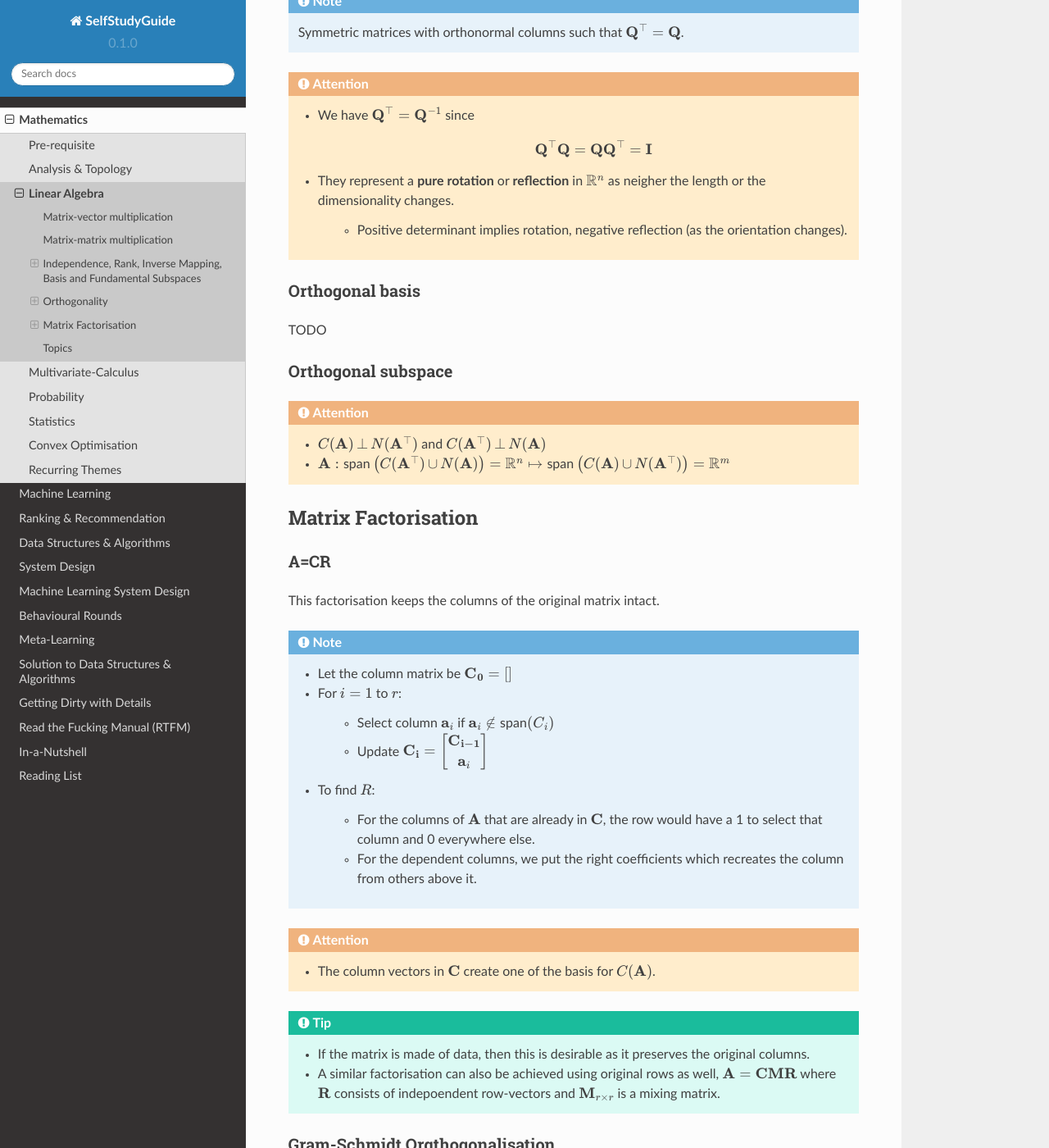
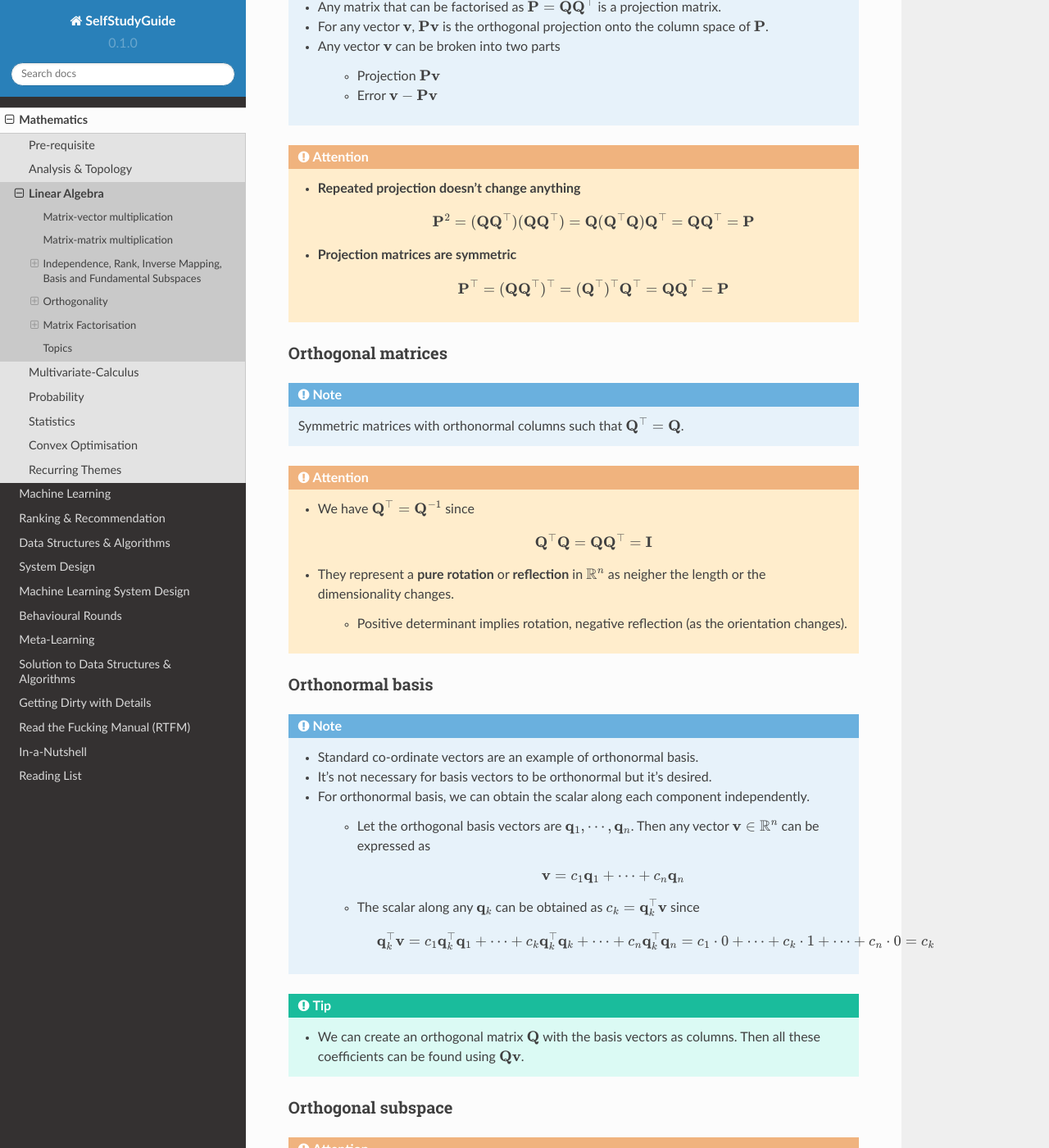
Before and after one commit to uselesstechjunks/leetcode, a Sphinx documentation site: the page built from docs/source/math/linalg.rst, in a window 1280 px wide and 1400 px high, scrolled down 4959 px. Shown: the whole window at 82% size. Built offline with Sphinx 7.4.7 and the Read the Docs theme 2.0.0, drawn with Linux system fonts in a browser that asks for light colours; some of the changed text lies outside the part shown.

Commit message:
Update linalg.rst (#111)
* Update linalg.rst

* Update linalg.rst

* Update linalg.rst

* Update linalg.rst

* Update linalg.rst

* Update linalg.rst

* Update linalg.rst

* Update linalg.rst

* Update linalg.rst

```diff
--- a/docs/source/math/linalg.rst
+++ b/docs/source/math/linalg.rst
@@ -5,18 +5,28 @@ Linear Algebra
 ********************************************************************************
 Matrix-vector multiplication
 ********************************************************************************
-Let :math:`\mathbf{A}` be a :math:`m\times n` matrix
+Let :math:`\mathbf{A}` be a :math:`m\times n` matrix.
+
+* Column view: :math:`\mathbf{a}_k\in\mathbb{R}^m` are column vectors
 
 	.. math:: \mathbf{A}=\begin{bmatrix} | & \cdots & |\\ \mathbf{a}_1 & \cdots & \mathbf{a}_n\\ | & \cdots & |\\ \end{bmatrix}
 
-where :math:`\mathbf{a}_k\in\mathbb{R}^m` are column vectors. Let :math:`\mathbf{x}\in\mathbb{R}^n` be a column vector which can also be thought of as a :math:`n\times 1` matrix
+* Row view: :math:`(\mathbf{a}^*_k)^\top\in\mathbb{R}^n` are row vectors
+
+	.. math:: \mathbf{A}=\begin{bmatrix}-&\mathbf{a}^*_1&-\\&\vdots&\\-&\mathbf{a}^*_m&-\end{bmatrix}
+
+Let :math:`\mathbf{x}\in\mathbb{R}^n` be a column vector which can also be thought of as a :math:`n\times 1` matrix
 
 	.. math:: \mathbf{x}=(x_1,\cdots,x_n)^\top=\begin{bmatrix} x_1\\ \vdots\\ x_n \end{bmatrix}
 
 .. note::
-	The multiplication :math:`\mathbf{A}\mathbf{x}` is a combination of the column vectors of :math:`\mathbf{A}`, where each vector :math:`\mathbf{a}_k` is scaled as per :math:`x_k`.
+	* Column view: The multiplication :math:`\mathbf{A}\mathbf{x}` is a combination of the column vectors of :math:`\mathbf{A}`, where each vector :math:`\mathbf{a}_k` is scaled as per :math:`x_k`.
 
 		.. math:: \mathbf{A}\mathbf{x}=\begin{bmatrix} | & \cdots & |\\ \mathbf{a}_1 & \cdots & \mathbf{a}_n\\ | & \cdots & |\\ \end{bmatrix}\begin{bmatrix}x_1\\\vdots\\x_n\end{bmatrix}=x_1\begin{bmatrix}|\\ \mathbf{a}_1\\|\end{bmatrix}+\cdots+x_n\begin{bmatrix}|\\ \mathbf{a}_n\\|\end{bmatrix}
+
+	* Row view: It can also be thought of the collection of inner products with each row vectors
+
+		.. math:: \mathbf{A}\mathbf{x}=\begin{bmatrix}\langle(\mathbf{a}^*_1)^\top,\mathbf{x}\rangle\\\vdots\\\langle(\mathbf{a}^*_m)^\top,\mathbf{x}\rangle\end{bmatrix}
 
 .. tip::
 	* The matrix :math:`\mathbf{A}` is a linear operator which maps :math:`\mathbb{R}^n` dimensional vectors to :math:`\mathbb{R}^m` dimensional vectors.
@@ -123,7 +133,8 @@ Orthogonal vectors
 	* In general, :math:`\mathbf{x}^\top\mathbf{y}=||\mathbf{x}||\cdot||\mathbf{y}||\cdot\cos\theta`
 
 .. attention::
-	If :math:`\mathbf{x}\in N(\mathbf{A})`, then :math:`\mathbf{a}^*_k\mathop{\bot}\mathbf{x}` as :math:`(\mathbf{a}^*_k)^\top\mathbf{x}=0`.
+	* If :math:`\mathbf{x}\in N(\mathbf{A})`, then for any :math:`k`, :math:`\mathbf{a}^*_k\mathop{\bot}\mathbf{x}` as :math:`(\mathbf{a}^*_k)^\top\mathbf{x}=0`.
+	* Therefore, any vector in the null-space cannot be spanned by the row-space of :math:`\mathbf{A}`.
 
 Orthonormal vectors
 ================================================================================
@@ -142,14 +153,20 @@ Matrix with orthonormal columns
 Projection matrices
 ================================================================================
 .. note::
-	* Any matrix :math:`\mathbf{P}=\mathbf{Q}\mathbf{Q}^\top` is a projection matrix which projects any vector in the column space of :math:`\mathbf{Q}`.
-	* **Repeated projection doesn't change anything**
-
-		.. math:: \mathbf{P}^2=(\mathbf{Q}\mathbf{Q}^\top)(\mathbf{Q}\mathbf{Q}^\top)=\mathbf{Q}(\mathbf{Q}^\top\mathbf{Q})\mathbf{Q}^\top=\mathbf{Q}\mathbf{Q}^\top=\mathbf{P}
+	* Any matrix that can be factorised as :math:`\mathbf{P}=\mathbf{Q}\mathbf{Q}^\top` is a projection matrix.
+	* For any vector :math:`\mathbf{v}`, :math:`\mathbf{P}\mathbf{v}` is the orthogonal projection onto the column space of :math:`\mathbf{P}`.
 	* Any vector :math:`\mathbf{v}` can be broken into two parts
 
 		* Projection :math:`\mathbf{P}\mathbf{v}`
 		* Error :math:`\mathbf{v}-\mathbf{P}\mathbf{v}`
+
+.. attention::
+	* **Repeated projection doesn't change anything**
+
+		.. math:: \mathbf{P}^2=(\mathbf{Q}\mathbf{Q}^\top)(\mathbf{Q}\mathbf{Q}^\top)=\mathbf{Q}(\mathbf{Q}^\top\mathbf{Q})\mathbf{Q}^\top=\mathbf{Q}\mathbf{Q}^\top=\mathbf{P}
+	* **Projection matrices are symmetric**
+
+		.. math:: \mathbf{P}^\top=(\mathbf{Q}\mathbf{Q}^\top)^\top=(\mathbf{Q}^\top)^\top\mathbf{Q}^\top=\mathbf{Q}\mathbf{Q}^\top=\mathbf{P}
 
 Orthogonal matrices
 ================================================================================
@@ -164,9 +181,22 @@ Orthogonal matrices
 
 		* Positive determinant implies rotation, negative reflection (as the orientation changes).
 
-Orthogonal basis
+Orthonormal basis
 ================================================================================
-TODO
+.. note::
+	* Standard co-ordinate vectors are an example of orthonormal basis.
+	* It's not necessary for basis vectors to be orthonormal but it's desired.
+	* For orthonormal basis, we can obtain the scalar along each component independently.
+
+		* Let the orthogonal basis vectors are :math:`\mathbf{q}_1,\cdots,\mathbf{q}_n`. Then any vector :math:`\mathbf{v}\in\mathbb{R}^n` can be expressed as
+
+			.. math:: \mathbf{v}=c_1\mathbf{q}_1+\cdots+c_n\mathbf{q}_n
+		* The scalar along any :math:`\mathbf{q}_k` can be obtained as :math:`c_k=\mathbf{q}_k^\top\mathbf{v}` since
+
+			.. math:: \mathbf{q}_k^\top\mathbf{v}=c_1\mathbf{q}_k^\top\mathbf{q}_1+\cdots+c_k\mathbf{q}_k^\top\mathbf{q}_k+\cdots+c_n\mathbf{q}_k^\top\mathbf{q}_n=c_1\cdot0+\cdots+c_k\cdot1+\cdots+c_n\cdot0=c_k
+
+.. tip::
+	* We can create an orthogonal matrix :math:`\mathbf{Q}` with the basis vectors as columns. Then all these coefficients can be found using :math:`\mathbf{Q}\mathbf{v}`.
 
 Orthogonal subspace
 ================================================================================
```
Also changed, not shown: other parts of docs/source/math/linalg.rst (+1 -1 lines).
